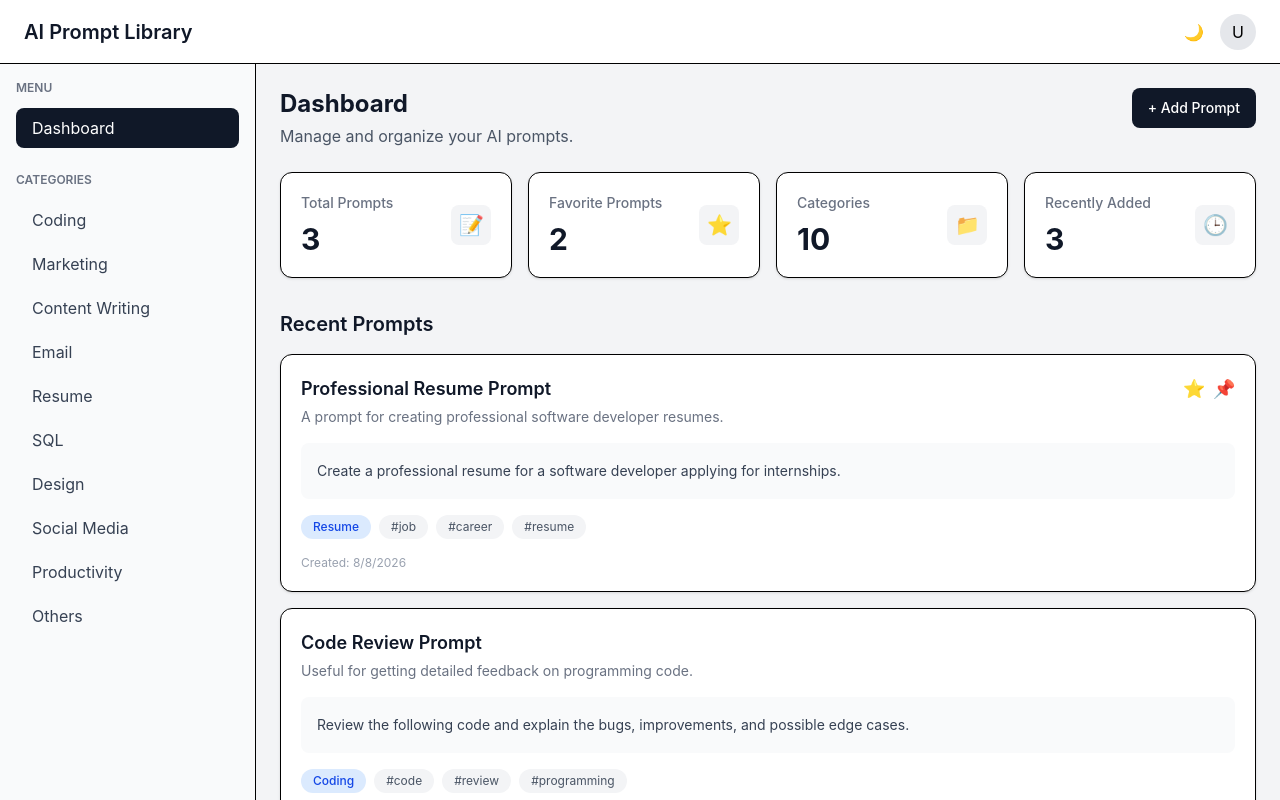
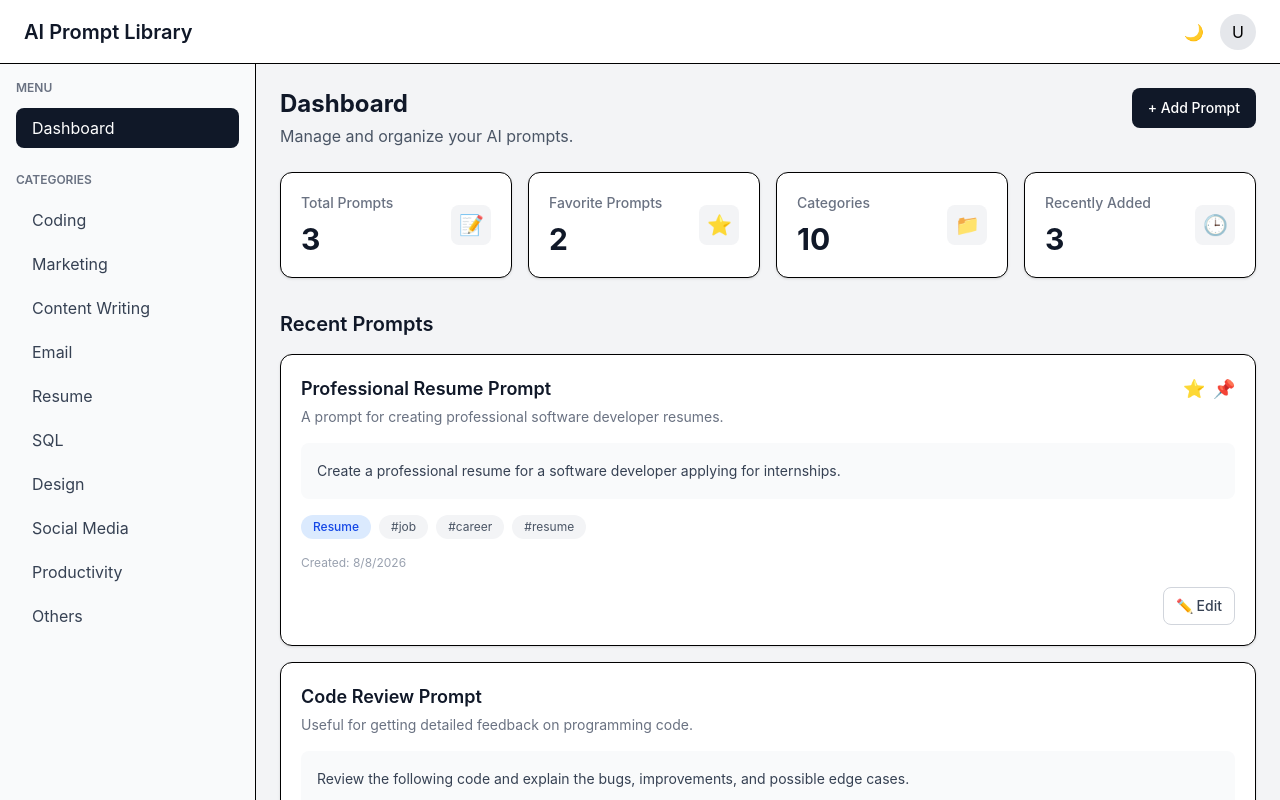
Before and after one commit to GaganMeshram123/Intern, a React (Vite) app in the folder client/: page / in a window 1280 px wide. Shown: the top 800 px of the page. Built offline with nearby package versions, Linux system fonts and the light colour scheme.

Commit message:
added the edit function

```diff
--- a/client/src/components/prompt/PromptCard.tsx
+++ b/client/src/components/prompt/PromptCard.tsx
@@ -2,9 +2,13 @@ import type { Prompt } from "../../types/prompt";
 
 interface PromptCardProps {
   prompt: Prompt;
+  onEdit: (prompt: Prompt) => void;
 }
 
-function PromptCard({ prompt }: PromptCardProps) {
+function PromptCard({
+  prompt,
+  onEdit,
+}: PromptCardProps) {
   return (
     <div className="rounded-xl border bg-white p-5 shadow-sm transition hover:shadow-md">
 
@@ -20,6 +24,7 @@ function PromptCard({ prompt }: PromptCardProps) {
           </p>
         </div>
 
+        {/* Favorite and Pin */}
         <div className="flex gap-2 text-lg">
           {prompt.isFavorite && <span>⭐</span>}
           {prompt.isPinned && <span>📌</span>}
@@ -51,7 +56,19 @@ function PromptCard({ prompt }: PromptCardProps) {
 
       {/* Date */}
       <div className="mt-4 text-xs text-gray-400">
-        Created: {new Date(prompt.createdAt).toLocaleDateString()}
+        Created:{" "}
+        {new Date(prompt.createdAt).toLocaleDateString()}
+      </div>
+
+      {/* Actions */}
+      <div className="mt-4 flex justify-end">
+        <button
+          type="button"
+          onClick={() => onEdit(prompt)}
+          className="rounded-lg border border-gray-300 px-3 py-2 text-sm font-medium text-gray-700 hover:bg-gray-50"
+        >
+          ✏️ Edit
+        </button>
       </div>
     </div>
   );
--- a/client/src/components/prompt/PromptForm.tsx
+++ b/client/src/components/prompt/PromptForm.tsx
@@ -1,23 +1,54 @@
-import { useState, type FormEvent } from "react";
+import {
+  useEffect,
+  useState,
+  type FormEvent,
+} from "react";
+
 import { CATEGORIES } from "../../constants/categories";
 import type { Prompt } from "../../types/prompt";
 
 interface PromptFormProps {
   onSubmit: (prompt: Prompt) => void;
   onCancel: () => void;
+  initialPrompt?: Prompt;
 }
 
 function PromptForm({
   onSubmit,
   onCancel,
+  initialPrompt,
 }: PromptFormProps) {
-  const [title, setTitle] = useState("");
-  const [content, setContent] = useState("");
-  const [description, setDescription] = useState("");
-  const [category, setCategory] = useState("");
-  const [tags, setTags] = useState("");
+  const [title, setTitle] = useState(
+    initialPrompt?.title ?? ""
+  );
 
-  const handleSubmit = (event: FormEvent<HTMLFormElement>) => {
+  const [content, setContent] = useState(
+    initialPrompt?.content ?? ""
+  );
+
+  const [description, setDescription] = useState(
+    initialPrompt?.description ?? ""
+  );
+
+  const [category, setCategory] = useState(
+    initialPrompt?.category ?? ""
+  );
+
+  const [tags, setTags] = useState(
+    initialPrompt?.tags.join(", ") ?? ""
+  );
+
+  useEffect(() => {
+    setTitle(initialPrompt?.title ?? "");
+    setContent(initialPrompt?.content ?? "");
+    setDescription(initialPrompt?.description ?? "");
+    setCategory(initialPrompt?.category ?? "");
+    setTags(initialPrompt?.tags.join(", ") ?? "");
+  }, [initialPrompt]);
+
+  const handleSubmit = (
+    event: FormEvent<HTMLFormElement>
+  ) => {
     event.preventDefault();
 
     if (!title.trim()) {
@@ -37,23 +68,35 @@ function PromptForm({
 
     const now = new Date().toISOString();
 
-    const newPrompt: Prompt = {
-      id: crypto.randomUUID(),
+    const prompt: Prompt = {
+      id: initialPrompt?.id ?? crypto.randomUUID(),
+
       title: title.trim(),
+
       content: content.trim(),
+
       description: description.trim(),
+
       category,
+
       tags: tags
         .split(",")
         .map((tag) => tag.trim())
         .filter((tag) => tag.length > 0),
-      createdAt: now,
+
+      createdAt:
+        initialPrompt?.createdAt ?? now,
+
       updatedAt: now,
-      isFavorite: false,
-      isPinned: false,
+
+      isFavorite:
+        initialPrompt?.isFavorite ?? false,
+
+      isPinned:
+        initialPrompt?.isPinned ?? false,
     };
 
-    onSubmit(newPrompt);
+    onSubmit(prompt);
   };
 
   return (
@@ -70,7 +113,9 @@ function PromptForm({
         <input
           type="text"
           value={title}
-          onChange={(event) => setTitle(event.target.value)}
+          onChange={(event) =>
+            setTitle(event.target.value)
+          }
           placeholder="e.g. Professional Resume Prompt"
           className="w-full rounded-lg border border-gray-300 px-4 py-2.5 outline-none focus:border-gray-900"
         />
@@ -84,7 +129,9 @@ function PromptForm({
 
         <textarea
           value={content}
-          onChange={(event) => setContent(event.target.value)}
+          onChange={(event) =>
+            setContent(event.target.value)
+          }
           placeholder="Write your AI prompt here..."
           rows={5}
           className="w-full resize-none rounded-lg border border-gray-300 px-4 py-2.5 outline-none focus:border-gray-900"
@@ -99,7 +146,9 @@ function PromptForm({
 
         <textarea
           value={description}
-          onChange={(event) => setDescription(event.target.value)}
+          onChange={(event) =>
+            setDescription(event.target.value)
+          }
           placeholder="What is this prompt used for?"
           rows={3}
           className="w-full resize-none rounded-lg border border-gray-300 px-4 py-2.5 outline-none focus:border-gray-900"
@@ -114,7 +163,9 @@ function PromptForm({
 
         <select
           value={category}
-          onChange={(event) => setCategory(event.target.value)}
+          onChange={(event) =>
+            setCategory(event.target.value)
+          }
           className="w-full rounded-lg border border-gray-300 bg-white px-4 py-2.5 outline-none focus:border-gray-900"
         >
           <option value="">
@@ -141,7 +192,9 @@ function PromptForm({
         <input
           type="text"
           value={tags}
-          onChange={(event) => setTags(event.target.value)}
+          onChange={(event) =>
+            setTags(event.target.value)
+          }
           placeholder="react, javascript, interview"
           className="w-full rounded-lg border border-gray-300 px-4 py-2.5 outline-none focus:border-gray-900"
         />
@@ -165,7 +218,9 @@ function PromptForm({
           type="submit"
           className="rounded-lg bg-gray-900 px-4 py-2.5 text-sm font-medium text-white hover:bg-gray-800"
         >
-          Save Prompt
+          {initialPrompt
+            ? "Save Changes"
+            : "Save Prompt"}
         </button>
       </div>
     </form>
--- a/client/src/context/PromptContext.tsx
+++ b/client/src/context/PromptContext.tsx
@@ -4,6 +4,7 @@ import type { Prompt } from "../types/prompt";
 interface PromptContextType {
   prompts: Prompt[];
   addPrompt: (prompt: Prompt) => void;
+  updatePrompt: (updatedPrompt: Prompt) => void;
 }
 
 interface PromptProviderProps {
@@ -67,11 +68,22 @@ export function PromptProvider({
     ]);
   };
 
+const updatePrompt = (updatedPrompt: Prompt) => {
+  setPrompts((currentPrompts) =>
+    currentPrompts.map((prompt) =>
+      prompt.id === updatedPrompt.id
+        ? updatedPrompt
+        : prompt
+    )
+  );
+};
+
   return (
     <PromptContext.Provider
       value={{
         prompts,
-        addPrompt,
+  addPrompt,
+  updatePrompt,
       }}
     >
       {children}
--- a/client/src/pages/Dashboard.tsx
+++ b/client/src/pages/Dashboard.tsx
@@ -9,20 +9,29 @@ import PromptContext from "../context/PromptContext";
 import type { Prompt } from "../types/prompt";
 
 function Dashboard() {
-  // Get data and functions from Prompt Context
+  // Get prompts and functions from Context
   const context = useContext(PromptContext);
 
-  // Make sure Dashboard is inside PromptProvider
+  // Dashboard must be inside PromptProvider
   if (!context) {
     throw new Error(
       "Dashboard must be used inside PromptProvider"
     );
   }
 
-  const { prompts, addPrompt } = context;
+  const {
+    prompts,
+    addPrompt,
+    updatePrompt,
+  } = context;
 
-  // Controls whether the Add Prompt modal is open
-  const [isAddModalOpen, setIsAddModalOpen] = useState(false);
+  // Controls Add Prompt modal
+  const [isAddModalOpen, setIsAddModalOpen] =
+    useState(false);
+
+  // Stores the prompt currently being edited
+  const [editingPrompt, setEditingPrompt] =
+    useState<Prompt | null>(null);
 
   return (
     <div>
@@ -40,6 +49,7 @@ function Dashboard() {
 
         {/* Add Prompt Button */}
         <button
+          type="button"
           onClick={() => setIsAddModalOpen(true)}
           className="rounded-lg bg-gray-900 px-4 py-2.5 text-sm font-medium text-white hover:bg-gray-800"
         >
@@ -57,7 +67,11 @@ function Dashboard() {
 
         <DashboardCard
           title="Favorite Prompts"
-          value={prompts.filter((prompt) => prompt.isFavorite).length}
+          value={
+            prompts.filter(
+              (prompt) => prompt.isFavorite
+            ).length
+          }
           icon="⭐"
         />
 
@@ -85,6 +99,9 @@ function Dashboard() {
             <PromptCard
               key={prompt.id}
               prompt={prompt}
+              onEdit={(prompt) => {
+                setEditingPrompt(prompt);
+              }}
             />
           ))}
         </div>
@@ -104,6 +121,24 @@ function Dashboard() {
           }}
         />
       </PromptModal>
+
+      {/* Edit Prompt Modal */}
+      <PromptModal
+        isOpen={editingPrompt !== null}
+        title="Edit Prompt"
+        onClose={() => setEditingPrompt(null)}
+      >
+        {editingPrompt && (
+          <PromptForm
+            initialPrompt={editingPrompt}
+            onCancel={() => setEditingPrompt(null)}
+            onSubmit={(updatedPrompt) => {
+              updatePrompt(updatedPrompt);
+              setEditingPrompt(null);
+            }}
+          />
+        )}
+      </PromptModal>
     </div>
   );
 }
```
